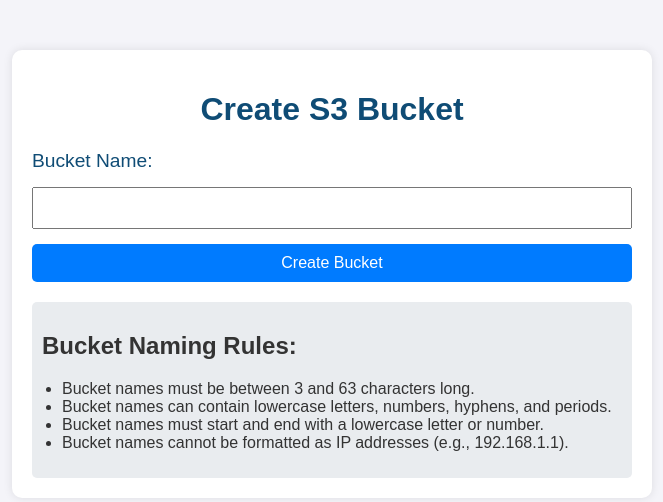
After one commit to joaoricardoroma/CA-2---Introduction-to-Cloud-Services, a Flask app: page /create_bucket in a window 1280 px wide. The commit adds this page. Shown: the top 502 px of the page, without its empty margins (308-971 px from the left). Run offline with Flask 3, Linux system fonts and the light colour scheme.

Commit message:
S3 Buckets Done

```diff
--- a/app.py
+++ b/app.py
@@ -1,10 +1,112 @@
-from flask import Flask, render_template
+from flask import Flask, render_template, request, redirect, url_for, flash
+from s3_upload import create_bucket, s3
+import re
+import logging
+import botocore.exceptions
+
+# Configure logging
+logging.basicConfig(level=logging.INFO)
+logger = logging.getLogger(__name__)
 
 app = Flask(__name__)
+app.secret_key = 'your_secret_key'
+
+def is_valid_bucket_name(bucket_name):
+    pattern = re.compile(r'^[a-z0-9]([a-z0-9\-\.]{1,61}[a-z0-9])?$')
+    return pattern.match(bucket_name) is not None
 
 @app.route('/')
 def homepage():
     return render_template('index.html')
 
+@app.route('/upload', methods=['GET', 'POST'])
+def upload_file():
+    if request.method == 'GET':
+        response = s3.list_buckets()
+        bucket_list = [bucket['Name'] for bucket in response['Buckets']]
+        return render_template('S3_bucket/select_bucket.html', bucket_list=bucket_list)
+
+@app.route('/create_bucket', methods=['GET', 'POST'])
+def create_bucket_route():
+    if request.method == 'POST':
+        bucket_name = request.form['bucket_name']
+        logger.info(f"Received request to create bucket: {bucket_name}")
+        if is_valid_bucket_name(bucket_name):
+            try:
+                logger.info(f"Attempting to create bucket: {bucket_name}")
+                create_bucket(bucket_name)
+                logger.info(f"Bucket created successfully: {bucket_name}")
+
+                # Get the list of buckets
+                response = s3.list_buckets()
+                bucket_list = [bucket['Name'] for bucket in response['Buckets']]
+
+                return render_template('S3_bucket/select_bucket.html', bucket_list=bucket_list)
+            except botocore.exceptions.ClientError as e:
+                error_code = e.response['Error']['Code']
+                if error_code == 'BucketAlreadyExists':
+                    error_message = "The requested bucket name is not available. Please select a different name and try again."
+                else:
+                    error_message = f"Error creating bucket: {e}"
+                flash(error_message)
+                logger.error(f"Error creating bucket: {error_code} - {error_message}")
+                return render_template('S3_bucket/create_bucket.html')
+        else:
+            error_message = "Invalid bucket name. Please follow the naming rules."
+            flash(error_message)
+            logger.error(f"Invalid bucket name: {bucket_name}")
+            return render_template('S3_bucket/create_bucket.html')
+    return render_template('S3_bucket/create_bucket.html')
+
+@app.route('/bucket_created')
+def bucket_created():
+    bucket_name = request.args.get('bucket_name')
+    bucket_url = request.args.get('bucket_url')
+    return render_template('S3_bucket/bucket_created.html', bucket_name=bucket_name, bucket_url=bucket_url)
+
+
+@app.route('/upload_to_bucket', methods=['GET', 'POST'])
+def upload_to_bucket():
+    if request.method == 'GET':
+        bucket_name = request.args.get('bucket_name')
+        if not bucket_name:
+            flash("Bucket name is missing")
+            return render_template('S3_bucket/select_bucket.html')
+        return render_template('S3_bucket/upload_file.html', bucket_name=bucket_name)
+    elif request.method == 'POST':
+        bucket_name = request.form.get('bucket_name')
+        if not bucket_name:
+            flash("Bucket name is missing")
+            return render_template('S3_bucket/select_bucket.html')
+
+        file = request.files.get('file')
+        if file and file.filename != '':
+            s3.upload_fileobj(file, bucket_name, file.filename)
+            flash(f"File '{file.filename}' uploaded successfully to bucket '{bucket_name}'")
+            return render_template('S3_bucket/select_bucket.html')
+        else:
+            flash("No file selected or invalid file")
+            return redirect(url_for('upload_to_bucket', bucket_name=bucket_name))
+
+
+
+@app.route('/manage_bucket', methods=['GET'])
+def manage_bucket():
+    bucket_name = request.args.get('bucket_name')
+    if not bucket_name:
+        flash("Bucket name is missing")
+        return redirect(url_for('upload_file'))
+
+    try:
+        response = s3.list_objects_v2(Bucket=bucket_name)
+        objects = response.get('Contents', [])
+        logger.info(f"Objects in bucket '{bucket_name}': {objects}")
+        return render_template('S3_bucket/manage_bucket.html', bucket_name=bucket_name, objects=objects)
+    except botocore.exceptions.ClientError as e:
+        error_message = f"Error accessing bucket: {e}"
+        flash(error_message)
+        logger.error(error_message)
+        return redirect(url_for('upload_file'))
+
 if __name__ == '__main__':
     app.run(debug=True)
--- /dev/null
+++ b/templates/S3_bucket/create_bucket.html
@@ -0,0 +1,101 @@
+<!DOCTYPE html>
+<html lang="en">
+<head>
+    <meta charset="UTF-8">
+    <meta name="viewport" content="width=device-width, initial-scale=1.0">
+    <title>Create S3 Bucket</title>
+    <style>
+        body {
+            font-family: Arial, sans-serif;
+            background-color: #f4f4f9;
+            color: #333;
+            margin: 0;
+            padding: 0;
+        }
+        .container {
+            max-width: 600px;
+            margin: 50px auto;
+            padding: 20px;
+            background-color: #fff;
+            border-radius: 10px;
+            box-shadow: 0 0 10px rgba(0, 0, 0, 0.1);
+        }
+        h1 {
+            text-align: center;
+            color: #0f4c75;
+        }
+        form {
+            display: flex;
+            flex-direction: column;
+            gap: 15px;
+        }
+        label {
+            font-size: 1.2em;
+            color: #0f4c75;
+        }
+        input[type="text"] {
+            padding: 10px;
+            font-size: 1em;
+        }
+        input[type="submit"] {
+            background-color: #007BFF;
+            color: white;
+            padding: 10px 20px;
+            font-size: 1em;
+            border: none;
+            border-radius: 5px;
+            cursor: pointer;
+        }
+        input[type="submit"]:hover {
+            background-color: #0056b3;
+        }
+        .message {
+            text-align: center;
+            font-size: 1.1em;
+            color: #0f4c75;
+        }
+        .flash-messages {
+            color: red;
+            text-align: center;
+            margin-bottom: 20px;
+        }
+        .rules {
+            margin-top: 20px;
+            padding: 10px;
+            background-color: #e9ecef;
+            border-radius: 5px;
+        }
+        .rules ul {
+            padding-left: 20px;
+        }
+    </style>
+</head>
+<body>
+    <div class="container">
+        <h1>Create S3 Bucket</h1>
+        <div class="flash-messages">
+            {% with messages = get_flashed_messages() %}
+                {% if messages %}
+                    {% for message in messages %}
+                        <p>{{ message }}</p>
+                    {% endfor %}
+                {% endif %}
+            {% endwith %}
+        </div>
+        <form action="{{ url_for('create_bucket_route') }}" method="post">
+            <label for="bucket_name">Bucket Name:</label>
+            <input type="text" id="bucket_name" name="bucket_name" required>
+            <input type="submit" value="Create Bucket">
+        </form>
+        <div class="rules">
+            <h2>Bucket Naming Rules:</h2>
+            <ul>
+                <li>Bucket names must be between 3 and 63 characters long.</li>
+                <li>Bucket names can contain lowercase letters, numbers, hyphens, and periods.</li>
+                <li>Bucket names must start and end with a lowercase letter or number.</li>
+                <li>Bucket names cannot be formatted as IP addresses (e.g., 192.168.1.1).</li>
+            </ul>
+        </div>
+    </div>
+</body>
+</html>
```
Also changed, not shown: s3_upload.py (+52 -33 lines), templates/S3_bucket/bucket_created.html (added, +45 -0 lines), templates/S3_bucket/manage_bucket.html (added, +85 -0 lines), templates/S3_bucket/select_bucket.html (added, +94 -0 lines), templates/S3_bucket/upload_file.html (added, +79 -0 lines), templates/index.html (+6 -5 lines).
